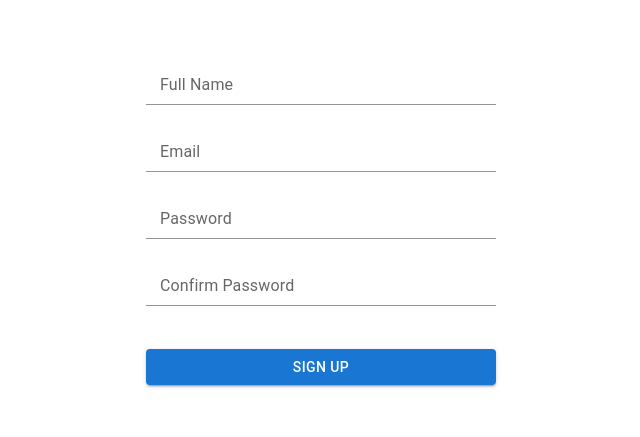
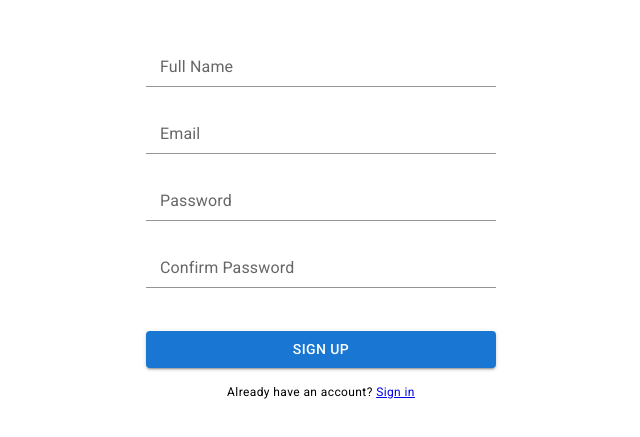
Before and after one commit to almasklchv/collections-web, a React (Vite) app: page /auth/sign-up in a window 1280 px wide. Shown: the part 187-624 px from the top of the page, without its empty margins (319-959 px from the left). Built offline with nearby package versions, Linux system fonts and the light colour scheme; no server answers.

Commit message:
feat: add redirecting to main page if user authenticated

```diff
--- a/package.json
+++ b/package.json
@@ -12,11 +12,14 @@
   "dependencies": {
     "@emotion/react": "^11.11.4",
     "@emotion/styled": "^11.11.0",
+    "@fontsource/roboto": "^5.0.12",
     "@hookform/resolvers": "^3.3.4",
     "@mui/material": "^5.15.14",
+    "@reduxjs/toolkit": "^2.2.2",
     "react": "^18.2.0",
     "react-dom": "^18.2.0",
     "react-hook-form": "^7.51.1",
+    "react-redux": "^9.1.0",
     "react-router-dom": "^6.22.3",
     "yup": "^1.4.0"
   },
--- /dev/null
+++ b/src/api/auth.ts
@@ -0,0 +1,40 @@
+import { createApi, fetchBaseQuery } from "@reduxjs/toolkit/query/react";
+import { BASE_URL } from "../consts/base-url-api";
+import { User } from "../entities/user";
+
+export const authApi = createApi({
+  reducerPath: "authApi",
+  baseQuery: fetchBaseQuery({
+    baseUrl: BASE_URL,
+    prepareHeaders: (headers) => {
+      const token = localStorage.getItem('token');
+      if (token) {
+        headers.set('Authorization', token)
+      }
+      return headers;
+    }
+  }),
+  endpoints: (build) => ({
+    signUp: build.mutation({
+      query: ({ ...post }) => ({
+        url: "/auth/sign-up",
+        method: "POST",
+        body: post,
+      }),
+    }),
+    signIn: build.mutation<{ accessToken: string }, Partial<User>>({
+      query: ({ ...post }) => ({
+        url: "/auth/sign-in",
+        method: "POST",
+        body: post,
+      }),
+    }),
+    check: build.query({
+      query: () => ({
+        url: "/auth/check",
+      }),
+    }),
+  }),
+});
+
+export const { useSignUpMutation, useSignInMutation, useCheckQuery } = authApi;
--- /dev/null
+++ b/src/consts/base-url-api.ts
@@ -0,0 +1,2 @@
+export const BASE_URL = "http://localhost:3000";
+// https://collections-api-6ldr.onrender.com
--- a/src/pages/Auth/AuthLayout/auth-layout.tsx
+++ b/src/pages/Auth/AuthLayout/auth-layout.tsx
@@ -1,7 +1,18 @@
-import { Outlet } from "react-router-dom";
-import styles from './auth-layout.module.css'
+import { Outlet, useNavigate } from "react-router-dom";
+import styles from "./auth-layout.module.css";
+import { useEffect } from "react";
+import { useCheckQuery } from "../../../api/auth";
 
 const AuthLayout = () => {
+  const { data } = useCheckQuery("");
+  const navigate = useNavigate();
+
+  useEffect(() => {
+    if (data?.authenticated) {
+      navigate("/");
+    }
+  }, [data, navigate]);
+
   return (
     <div className={styles.wrapper}>
       <Outlet />
--- a/src/pages/Auth/SignInPage/index.tsx
+++ b/src/pages/Auth/SignInPage/index.tsx
@@ -5,11 +5,15 @@ import {
   FormHelperText,
   Input,
   InputLabel,
+  Typography,
 } from "@mui/material";
 import { SubmitHandler, useForm } from "react-hook-form";
 import { yupResolver } from "@hookform/resolvers/yup";
 import { schema } from "../../../schemas/sign-in-schema";
 import { User } from "../../../entities/user";
+import { useSignInMutation } from "../../../api/auth";
+import { useEffect } from "react";
+import { Link, useNavigate } from "react-router-dom";
 
 const SignInPage = () => {
   const {
@@ -19,10 +23,19 @@ const SignInPage = () => {
   } = useForm({
     resolver: yupResolver(schema),
   });
+  const [signIn, result] = useSignInMutation();
+  const navigate = useNavigate();
 
-  const onSubmit: SubmitHandler<Partial<User>> = (data) => {
-    console.log(data);
+  const onSubmit: SubmitHandler<Partial<User>> = async (data) => {
+    signIn(data);
+    // localStorage.setItem(accessToken, "token");
   };
+
+  useEffect(() => {
+    if (result.data?.accessToken) {
+      localStorage.setItem("token", result.data.accessToken);
+    }
+  }, [result, navigate]);
 
   return (
     <Box width={350}>
@@ -56,6 +69,12 @@ const SignInPage = () => {
         <Button variant="contained" type="submit" sx={{ marginTop: 5 }}>
           Sign In
         </Button>
+        <Typography
+          variant="caption"
+          sx={{ margin: "0 auto", marginTop: "15px" }}
+        >
+          Don't have an account? <Link to={"/auth/sign-up"}>Create</Link>
+        </Typography>
       </form>
     </Box>
   );
--- a/src/pages/Auth/SignUpPage/index.tsx
+++ b/src/pages/Auth/SignUpPage/index.tsx
@@ -5,13 +5,20 @@ import {
   FormHelperText,
   Input,
   InputLabel,
+  Typography,
 } from "@mui/material";
 import { SubmitHandler, useForm } from "react-hook-form";
 import { yupResolver } from "@hookform/resolvers/yup";
 import { schema } from "../../../schemas/sign-up-schema";
 import { User } from "../../../entities/user";
+import { useSignUpMutation } from "../../../api/auth";
+import { useEffect } from "react";
+import { Link, useNavigate } from "react-router-dom";
 
 const SignUpPage = () => {
+  const [signUp, result] = useSignUpMutation();
+  const navigate = useNavigate();
+
   const {
     register,
     handleSubmit,
@@ -21,8 +28,14 @@ const SignUpPage = () => {
   });
 
   const onSubmit: SubmitHandler<Partial<User>> = (data) => {
-    console.log(data);
+    signUp(data);
   };
+
+  useEffect(() => {
+    if (result.data) {
+      navigate("/auth/sign-in");
+    }
+  }, [result, navigate]);
 
   return (
     <Box width={350}>
@@ -80,6 +93,12 @@ const SignUpPage = () => {
         <Button variant="contained" type="submit" sx={{ marginTop: 5 }}>
           Sign Up
         </Button>
+        <Typography
+          variant="caption"
+          sx={{ margin: "0 auto", marginTop: "15px" }}
+        >
+          Already have an account? <Link to={"/auth/sign-in"}>Sign in</Link>
+        </Typography>
       </form>
     </Box>
   );
--- /dev/null
+++ b/src/redux/index.ts
@@ -0,0 +1,13 @@
+import { configureStore } from "@reduxjs/toolkit";
+import { authApi } from "../api/auth";
+
+export const store = configureStore({
+  reducer: {
+    [authApi.reducerPath]: authApi.reducer,
+  },
+  middleware: (getDefaultMiddleware) =>
+    getDefaultMiddleware().concat(authApi.middleware),
+});
+
+export type RootState = ReturnType<typeof store.getState>;
+export type AppDispatch = typeof store.dispatch;
```
Also changed, not shown: src/main.tsx (+9 -1 lines), 1 other file (tests, documents, lock files or other folders).
